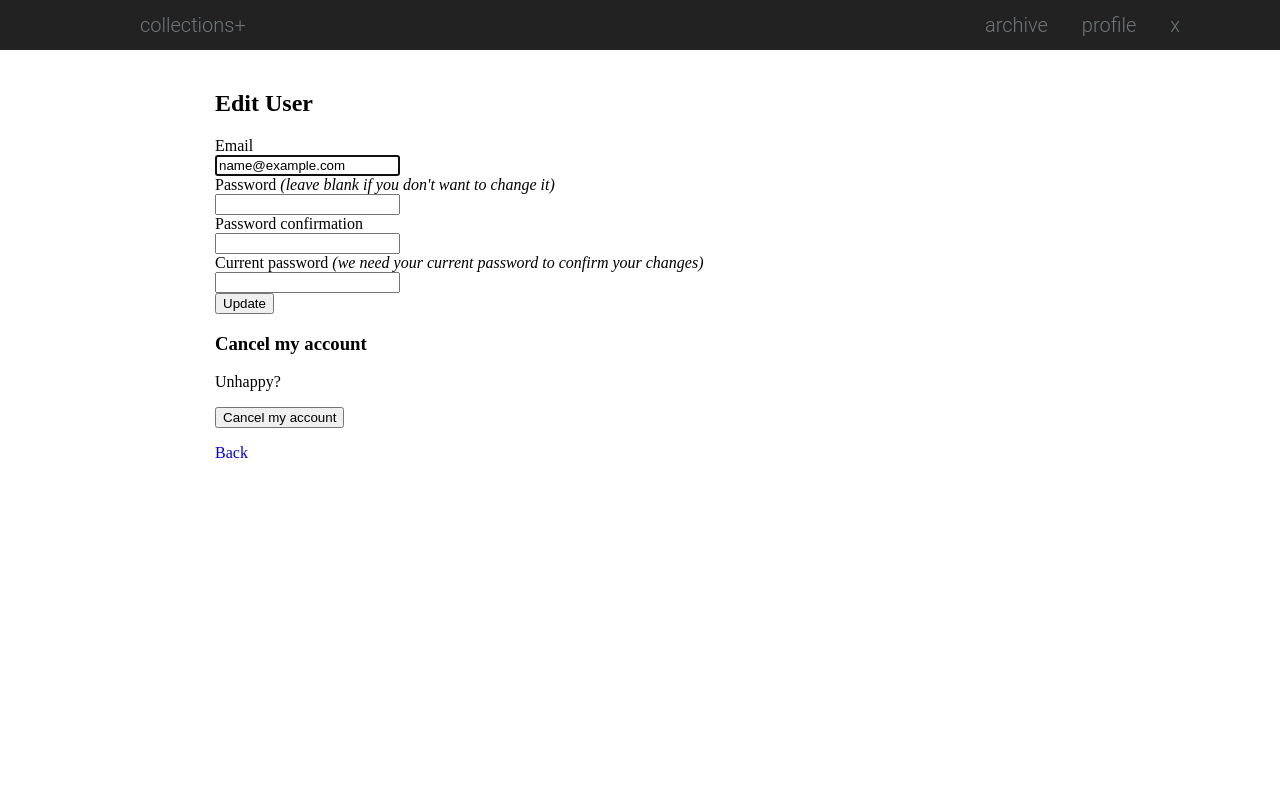
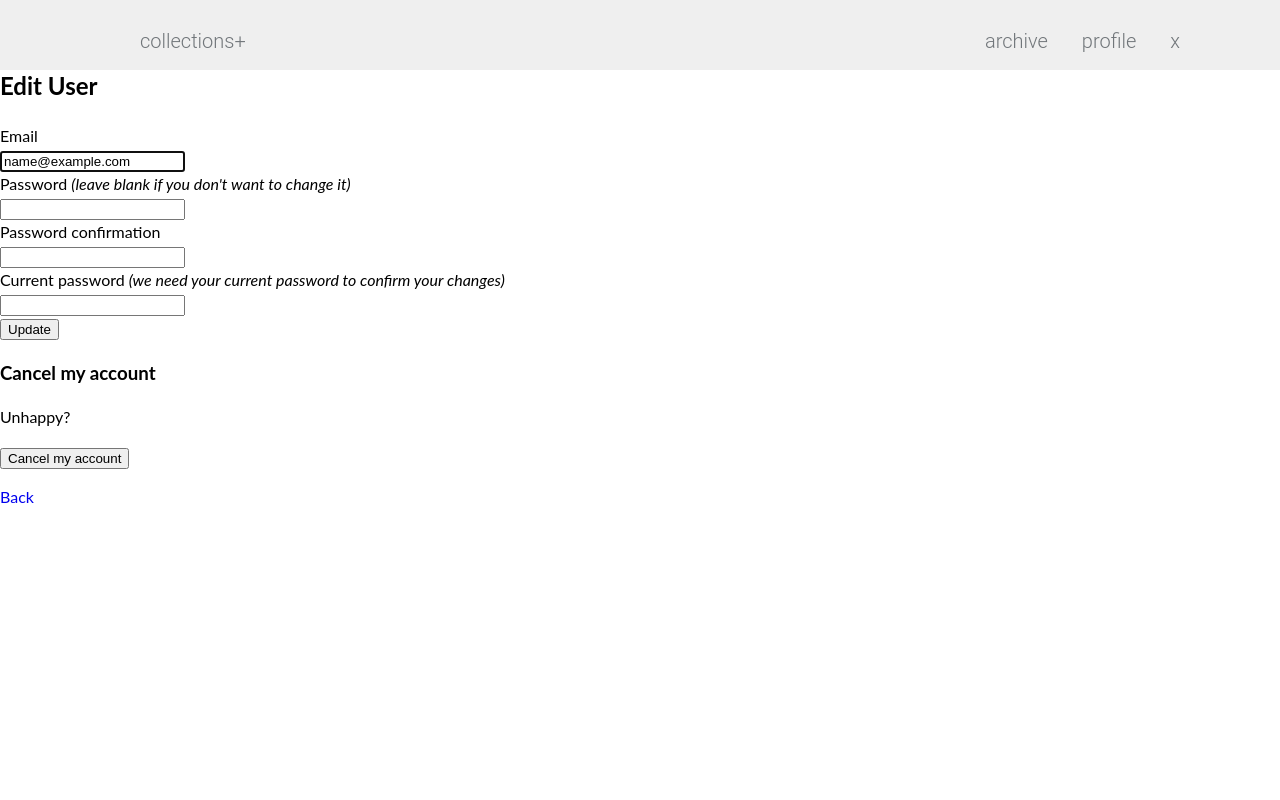
Before and after one commit to mandyyeung/parascope2, a Rails app: page /users/edit in a window 1280 px wide. Run offline with Rails 7, Linux system fonts and the light colour scheme; the visitor is signed in with stand-in values (Sample User, id 1); style sheets or scripts are compiled from the project's sources; some libraries are stand-ins or nearby versions.

Commit message:
home page

```diff
--- /dev/null
+++ b/app/assets/javascripts/home.js
@@ -0,0 +1,86 @@
+$(document).on('page:change', function() {
+  var $content = $('.home .content')
+    , $blur    = $('.home .overlay')
+    , wHeight  = $(window).height();
+
+  $(window).on('resize', function(){
+    wHeight = $(window).height();
+  });
+
+  /**
+   * requestAnimationFrame Shim
+   */
+  window.requestAnimFrame = (function()
+  {
+    return  window.requestAnimationFrame       ||
+            window.webkitRequestAnimationFrame ||
+            window.mozRequestAnimationFrame    ||
+            function( callback ){
+              window.setTimeout(callback, 1000 / 60);
+            };
+  })();
+
+  /**
+   * Scroller
+   */
+  function Scroller()
+  {
+    this.latestKnownScrollY = 0;
+    this.ticking            = false;
+  }
+
+  Scroller.prototype = {
+    /**
+     * Initialize
+     */
+    init: function() {
+      window.addEventListener('scroll', this.onScroll.bind(this), false);
+    },
+
+    /**
+     * Capture Scroll
+     */
+    onScroll: function() {
+      this.latestKnownScrollY = window.scrollY;
+      this.requestTick();
+    },
+
+    /**
+     * Request a Tick
+     */
+    requestTick: function() {
+      if( !this.ticking ) {
+        window.requestAnimFrame(this.update.bind(this));
+      }
+      this.ticking = true;
+    },
+
+    /**
+     * Update.
+     */
+    update: function() {
+      var currentScrollY = this.latestKnownScrollY;
+      this.ticking       = false;
+
+      /**
+       * Do The Dirty Work Here
+       */
+      var slowScroll = currentScrollY / 4
+        , blurScroll = currentScrollY * 2;
+
+      $content.css({
+        'transform'         : 'translateY(' + slowScroll + 'px)',
+        '-moz-transform'    : 'translateY(-' + slowScroll + 'px)',
+        '-webkit-transform' : 'translateY(' + slowScroll + 'px)'
+      });
+
+      $blur.css({
+        'opacity' : blurScroll / wHeight
+      });
+    }
+  };
+
+
+  var scroller = new Scroller();
+  scroller.init();
+};
--- a/app/assets/stylesheets/application.css
+++ b/app/assets/stylesheets/application.css
@@ -23,6 +23,10 @@
   padding: 0;
   font-family: Merriweather;
   color:black;
+  font: 1em/1.5 "Lato", sans-serif;
+  -webkit-font-smoothing: antialiased;
+  -moz-osx-font-smoothing: grayscale;
+  text-rendering: optimizelegibility;
  }
 
  a{
@@ -40,9 +44,9 @@ ul {
 }
 
 .wrapper{
-   position: relative;
-   max-width:850px;
-   min-width:600px;
-   padding:0 100px;
+   position: absolute;
+   top:6%;
    margin:0 auto;
+   width: 100%;
+   height: 94%;
  }
--- /dev/null
+++ b/app/assets/stylesheets/home.css
@@ -0,0 +1,7 @@
+.home{
+  height: 100%;
+  position: relative;
+  overflow: hidden;
+  background: url(http://38.media.tumblr.com/cd67f34edb21259a5af364a5d9e71440/tumblr_mvl186K3yR1s84zd3o1_1280.jpg) center no-repeat; /* Image Credit: Unsplash.me */
+  background-size: cover;
+}
--- a/app/assets/stylesheets/home.css.scss
+++ /dev/null
@@ -1,7 +0,0 @@
-// Place all the styles related to the Home controller here.
-// They will automatically be included in application.css.
-// You can use Sass (SCSS) here: http://sass-lang.com/
-
-.home-bg{
-
-}
--- a/app/assets/stylesheets/navbar.css.scss
+++ b/app/assets/stylesheets/navbar.css.scss
@@ -1,20 +1,22 @@
 header {
   font-family: 'Roboto', sans-serif;
-  height: 50px;
+  height: 70px;
   top: 0;
-  line-height: 18px;
-  background: #222222;
+  right:0;
+  left:0;
+  line-height: 50px;
+  background: #efefef;
+  z-index:25;
+  position:fixed;
 }
 
 .nav-wrapper{
-   position: relative;
    padding:0 100px;
    margin:0 auto;
  }
 
 header ul ul {
   display: none;
-  position: absolute; top: 58px;
 }
 
 /* Display Dropdowns on Hover */
--- a/app/assets/stylesheets/url-bar.css
+++ b/app/assets/stylesheets/url-bar.css
@@ -2,9 +2,9 @@
   width:500px;
   height:50px;
   position: fixed;
-  top: 200px;
+  top: 300px;
   text-align: center;
-  background-color: grey;
+  background-color: rgba(0,0,0,.5);
   border-radius: 25px;
   margin: 0 auto;
   position: relative;
@@ -16,7 +16,7 @@
   display: block;
   width:80px;
   height: 50px;
-  background-color:#cbcccd;
+  background-color:rgba(0,0,0,1);
   position: absolute;
   right: 0;
   line-height: 50px;
@@ -40,7 +40,7 @@
   display: block;
   width:80px;
   height: 50px;
-  background-color:#cbcccd;
+  background-color:rgba(0,0,0,.8);
   position: absolute;
   right: 0;
   line-height: 50px;
--- a/app/views/layouts/_navbar.html.erb
+++ b/app/views/layouts/_navbar.html.erb
@@ -1,5 +1,5 @@
 <header>
-<div class='nav-wrapper'>
+  <div class='nav-wrapper'>
     <ul id="nav">
       <!-- This hidden one just makes scrollspy reset when going above the team section -->
       <li><%= link_to 'collections', collections_path %><%= link_to '+', new_collection_path %></li>
@@ -8,7 +8,10 @@
       <li><%= link_to col.name, col %></li>
       <% end %>
       </ul>
+      <p class="notice"><%= notice %></p>
+      <p class="alert"><%= alert %></p>
     </ul>
+
 
     <%= content_tag :ul, id: 'controls' do %>
       <li><%= link_to 'archive', archived_path %></li>
@@ -16,5 +19,5 @@
       <li><%= link_to 'x', destroy_user_session_path ,method: 'delete' %></li>
     <% end %>
 <!--/.nav-collapse -->
-</div>
+  </div>
 </header>
--- a/app/views/layouts/application.html.erb
+++ b/app/views/layouts/application.html.erb
@@ -11,10 +11,6 @@
   <%= render 'layouts/navbar' %>
 <% end %>
 <div class='wrapper'>
-
-    <p class="notice"><%= notice %></p>
-    <p class="alert"><%= alert %></p>
-
 <%= yield %>
 </div>
 </body>
```
Also changed, not shown: app/views/home/index.html.erb (+7 -1 lines).
